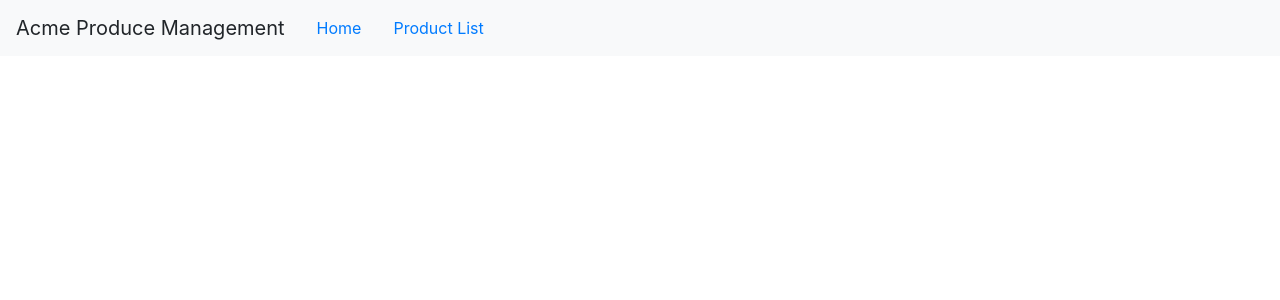
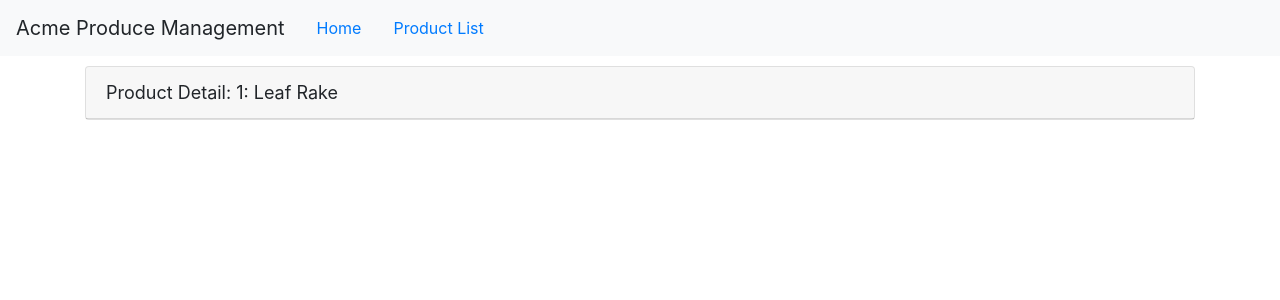
Before and after one commit to hunter-morabito/Angular-GettingStarted, an Angular app: page /products/1 in a window 1280 px wide. Shown: the top 300 px of the page. Built offline with nearby package versions, Linux system fonts and the light colour scheme.

Commit message:
Passing Parameters to a Route

```diff
--- a/src/app/app.module.ts
+++ b/src/app/app.module.ts
@@ -2,7 +2,7 @@
 import { NgModule } from '@angular/core';
 import {FormsModule} from '@angular/forms'
 import {RouterModule} from '@angular/router'
-import{HttpClientModule}from '@angular/common/http'
+import {HttpClientModule}from '@angular/common/http'
 
 import { AppComponent } from './app.component';
 import { ProductListComponent } from './products/product-list.component';
--- a/src/app/products/product-detail.component.ts
+++ b/src/app/products/product-detail.component.ts
@@ -1,8 +1,8 @@
 import { Component, OnInit } from '@angular/core';
+import {ActivatedRoute } from '@angular/router';
 import { IProduct } from './product';
 
 @Component({
-  selector: 'pm-product-detail',
   templateUrl: './product-detail.component.html',
   styleUrls: ['./product-detail.component.css']
 })
@@ -11,9 +11,22 @@
   product: IProduct;
 
 
-  constructor() { }
+  constructor(private route: ActivatedRoute) { }
 
   ngOnInit() {
+            // + is a shortcut to convert the parameter string to a numberic ID
+    let id = +this.route.snapshot.paramMap.get('id');
+    this.pageTitle += `: ${id}`;
+    this.product = {
+      "productId": 1,
+      "productName": "Leaf Rake",
+      "productCode": "GDN-0011",
+      "releaseDate": "March 19, 2016",
+      "description": "Leaf rake with 48-inch wooden handle.",
+      "price": 19.95,
+      "starRating": 3.2,
+      "imageUrl": "https://openclipart.org/image/300px/svg_to_png/26215/Anonymous_Leaf_Rake.png"
+    }
   }
 
 }
--- a/src/app/products/product-list.component.html
+++ b/src/app/products/product-list.component.html
@@ -42,7 +42,11 @@
                            [style.width.px] = 'imageWidth'
                            [style.margine.px]='imageMargin'>
                     </td>
-                    <td>{{ product.productName }}</td>
+                    <td>
+                      <a [routerLink]="['/products', product.productId]">
+                        {{ product.productName }}
+                      </a>
+                    </td>
                     <td>{{ product.productCode | lowercase | convertToSpaces:'-'}}</td>
                     <td>{{ product.releaseDate }}</td>
                     <td>{{ product.price | currency:'USD':'symbol':'1.2-2'}}</td>
```
Also changed, not shown: 1 other file (tests, documents, lock files or other folders).
